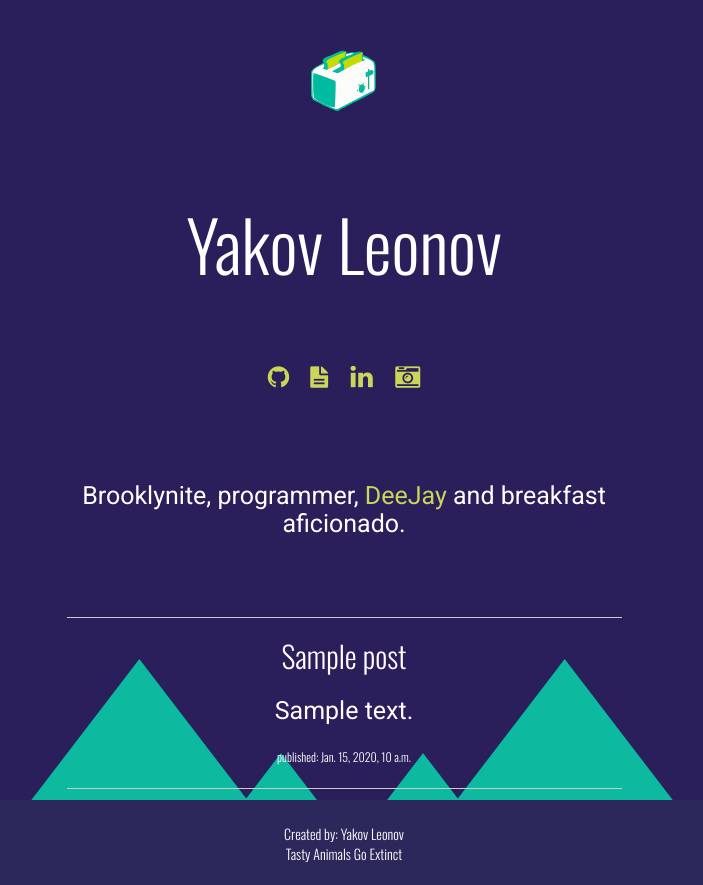
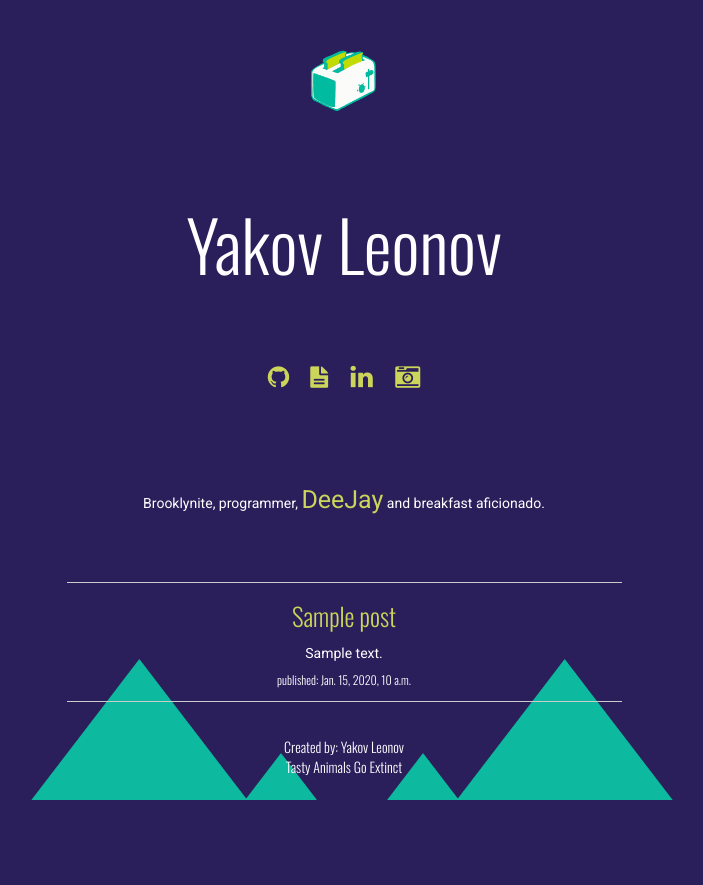
Before and after one commit to bruute/my-first-website, a Django app: page / in a window 1280 px wide. Shown: the whole page, without its empty margins (296-999 px from the left). After the commit the page ends 800 px from the top, so only its background shows below. Run offline with Django 3.2, Linux system fonts and the light colour scheme; tables that the repository leaves empty hold one stand-in row (values such as "Sample post"); some libraries are stand-ins or nearby versions.

Commit message:
font size

```diff
--- a/blog/templates/blog/post_list.html
+++ b/blog/templates/blog/post_list.html
@@ -80,7 +80,7 @@
 
                  {% for post in posts %}
                 <div>
-                    <h2>{{ post.title }}</a></h2>
+                    <h9>{{ post.title }}</a></h9>
                     <p><h8>{{ post.text|linebreaks }}</h8></p>
                     <p><h6>published: {{ post.published_date }}</h6></p>
                     <hr>
--- a/static/css/main.css
+++ b/static/css/main.css
@@ -26,6 +26,20 @@ h8{
     font-family: 'Oswald', sans-serif;
     font-weight: 100;
     color: #FFFFFF;
+}
+
+h9{
+    font-family: 'Oswald', sans-serif;
+    color: #CBD55A;
+    font-size: 25px;
+    word-wrap: break-word;
+
+    -webkit-transition: color 0.1s ease-in, background 0.1s ease-in;
+    -moz-transition: color 0.1s ease-in, background 0.1s ease-in;
+    -ms-transition: color 0.1s ease-in, background 0.1s ease-in;
+    -o-transition: color 0.1s ease-in, background 0.1s ease-in;
+    transition: color 0.1s ease-in, background 0.1s ease-in;
+}
 }
 
 /* Paragraph & Typographic */
```
